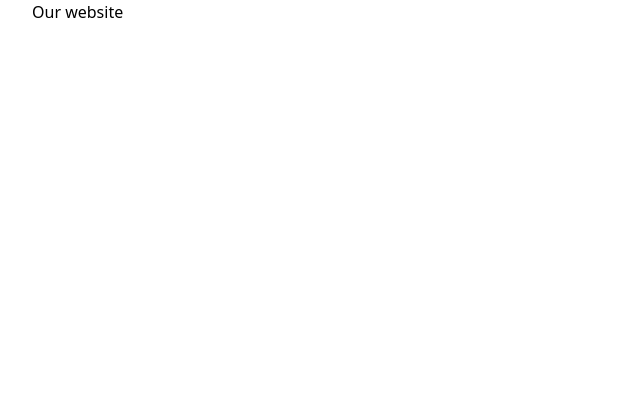
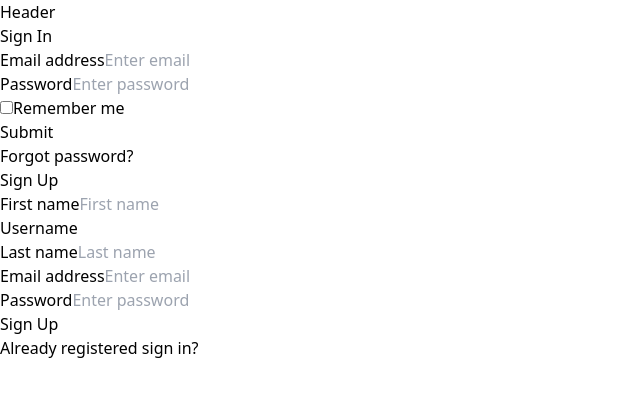
Before and after one commit to krunalpatel0719/Social-Media-Website, a Next.js app in the folder web-files/: page / in a window 1280 px wide. Shown: the top 396 px of the page, without its empty margins (0-640 px from the left). Built offline with nearby package versions, Linux system fonts and the light colour scheme.

Commit message:
added login and signup components html

```diff
--- /dev/null
+++ b/web-files/components/Header.js
@@ -0,0 +1,15 @@
+function Header(){
+    return(
+        <div>
+            <h1>Header</h1>
+            {/* Left */}
+
+            {/* Center */}
+
+            {/* Right */}
+
+        </div>
+    )
+}
+
+export default Header
--- /dev/null
+++ b/web-files/components/Login.js
@@ -0,0 +1,29 @@
+import React, { Component } from "react";
+export default class Login extends Component {
+    render() {
+        return (
+            <form>
+                <h3>Sign In</h3>
+                <div className="form-group">
+                    <label>Email address</label>
+                    <input type="email" className="form-control" placeholder="Enter email" />
+                </div>
+                <div className="form-group">
+                    <label>Password</label>
+                    <input type="password" className="form-control" placeholder="Enter password" />
+                </div>
+                <div className="form-group">
+                    <div className="custom-control custom-checkbox">
+                        <input type="checkbox" className="custom-control-input" id="customCheck1" />
+                        <label className="custom-control-label" htmlFor="customCheck1">Remember me</label>
+                    </div>
+                </div>
+                <button type="submit" className="btn btn-primary btn-block">Submit</button>
+                <p className="forgot-password text-right">
+                    Forgot <a href="#">password?</a>
+                </p>
+            </form>
+
+        );
+    }
+}
--- /dev/null
+++ b/web-files/components/SignUp.js
@@ -0,0 +1,35 @@
+import React, { Component } from "react";
+export default class SignUp extends Component {
+    render() {
+        return (
+            <div>
+                <form>
+                <h3>Sign Up</h3>
+                <div className="form-group">
+                    <label>First name</label>
+                    <input type="text" className="form-control" placeholder="First name" />
+                </div>
+                <div>
+                    <label>Username</label>
+                </div>
+                <div className="form-group">
+                    <label>Last name</label>
+                    <input type="text" className="form-control" placeholder="Last name" />
+                </div>
+                <div className="form-group">
+                    <label>Email address</label>
+                    <input type="email" className="form-control" placeholder="Enter email" />
+                </div>
+                <div className="form-group">
+                    <label>Password</label>
+                    <input type="password" className="form-control" placeholder="Enter password" />
+                </div>
+                <button type="submit" className="btn btn-primary btn-block">Sign Up</button>
+                <p className="forgot-password text-right">
+                    Already registered <a href="#">sign in?</a>
+                </p>
+            </form>
+            </div>
+        );
+    }
+}
--- a/web-files/package.json
+++ b/web-files/package.json
@@ -9,9 +9,13 @@
     "lint": "next lint"
   },
   "dependencies": {
+    "firebase": "^9.6.7",
     "next": "12.1.0",
     "react": "17.0.2",
-    "react-dom": "17.0.2"
+    "react-dom": "17.0.2",
+    "react-router-dom": "^6.2.1",
+    "tailwind": "^4.0.0",
+    "yarn": "^1.22.17"
   },
   "devDependencies": {
     "autoprefixer": "^10.4.2",
--- a/web-files/pages/index.js
+++ b/web-files/pages/index.js
@@ -1,17 +1,27 @@
 import Head from 'next/head'
+import Header from '../components/Header'
 import Image from 'next/image'
-import styles from '../styles/Home.module.css'
+import Login from '../components/login'
+import SignUp from '../components/Signup'
+
+
 
 export default function Home() {
   return (
-    <div className={styles.container}>
+    <div>
       <Head>
-        <title>Create Next App</title>
-        <meta name="description" content="Generated by create next app" />
-        <link rel="icon" href="/favicon.ico" />
+        <title>Striker</title>
       </Head>
 
-      <h1> Our website </h1>
+      <Header />
+
+      <main>
+        <Login />
+        <SignUp />
+        {/* Sidebar */}
+        {/* Feed */}
+        {/*Widgets*/}
+      </main>
     </div>
   )
 }
--- a/web-files/styles/Home.module.css
+++ /dev/null
@@ -1,116 +0,0 @@
-.container {
-  padding: 0 2rem;
-}
-
-.main {
-  min-height: 100vh;
-  padding: 4rem 0;
-  flex: 1;
-  display: flex;
-  flex-direction: column;
-  justify-content: center;
-  align-items: center;
-}
-
-.footer {
-  display: flex;
-  flex: 1;
-  padding: 2rem 0;
-  border-top: 1px solid #eaeaea;
-  justify-content: center;
-  align-items: center;
-}
-
-.footer a {
-  display: flex;
-  justify-content: center;
-  align-items: center;
-  flex-grow: 1;
-}
-
-.title a {
-  color: #0070f3;
-  text-decoration: none;
-}
-
-.title a:hover,
-.title a:focus,
-.title a:active {
-  text-decoration: underline;
-}
-
-.title {
-  margin: 0;
-  line-height: 1.15;
-  font-size: 4rem;
-}
-
-.title,
-.description {
-  text-align: center;
-}
-
-.description {
-  margin: 4rem 0;
-  line-height: 1.5;
-  font-size: 1.5rem;
-}
-
-.code {
-  background: #fafafa;
-  border-radius: 5px;
-  padding: 0.75rem;
-  font-size: 1.1rem;
-  font-family: Menlo, Monaco, Lucida Console, Liberation Mono, DejaVu Sans Mono,
-    Bitstream Vera Sans Mono, Courier New, monospace;
-}
-
-.grid {
-  display: flex;
-  align-items: center;
-  justify-content: center;
-  flex-wrap: wrap;
-  max-width: 800px;
-}
-
-.card {
-  margin: 1rem;
-  padding: 1.5rem;
-  text-align: left;
-  color: inherit;
-  text-decoration: none;
-  border: 1px solid #eaeaea;
-  border-radius: 10px;
-  transition: color 0.15s ease, border-color 0.15s ease;
-  max-width: 300px;
-}
-
-.card:hover,
-.card:focus,
-.card:active {
-  color: #0070f3;
-  border-color: #0070f3;
-}
-
-.card h2 {
-  margin: 0 0 1rem 0;
-  font-size: 1.5rem;
-}
-
-.card p {
-  margin: 0;
-  font-size: 1.25rem;
-  line-height: 1.5;
-}
-
-.logo {
-  height: 1em;
-  margin-left: 0.5rem;
-}
-
-@media (max-width: 600px) {
-  .grid {
-    width: 100%;
-    flex-direction: column;
-  }
-}
```
Also changed, not shown: 2 other files (tests, documents, lock files or other folders).
